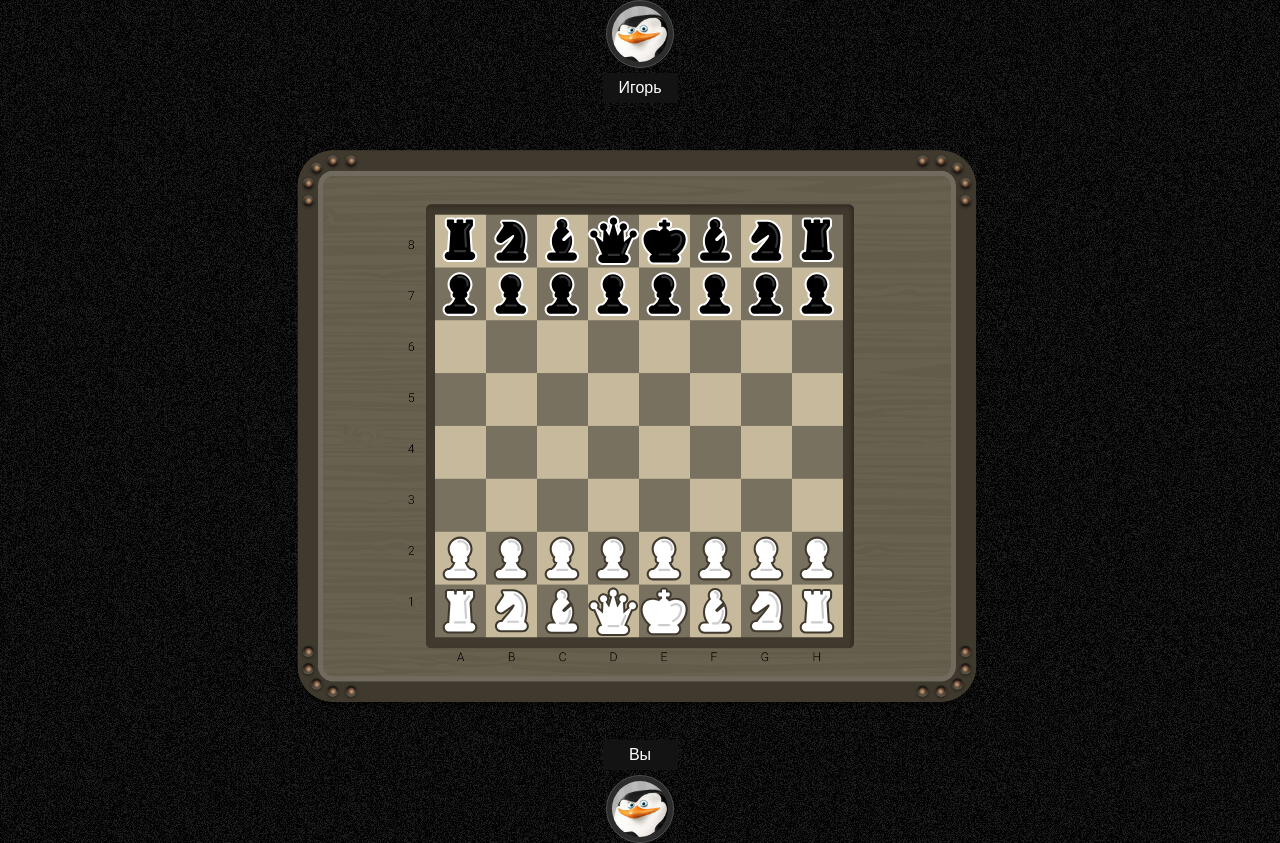
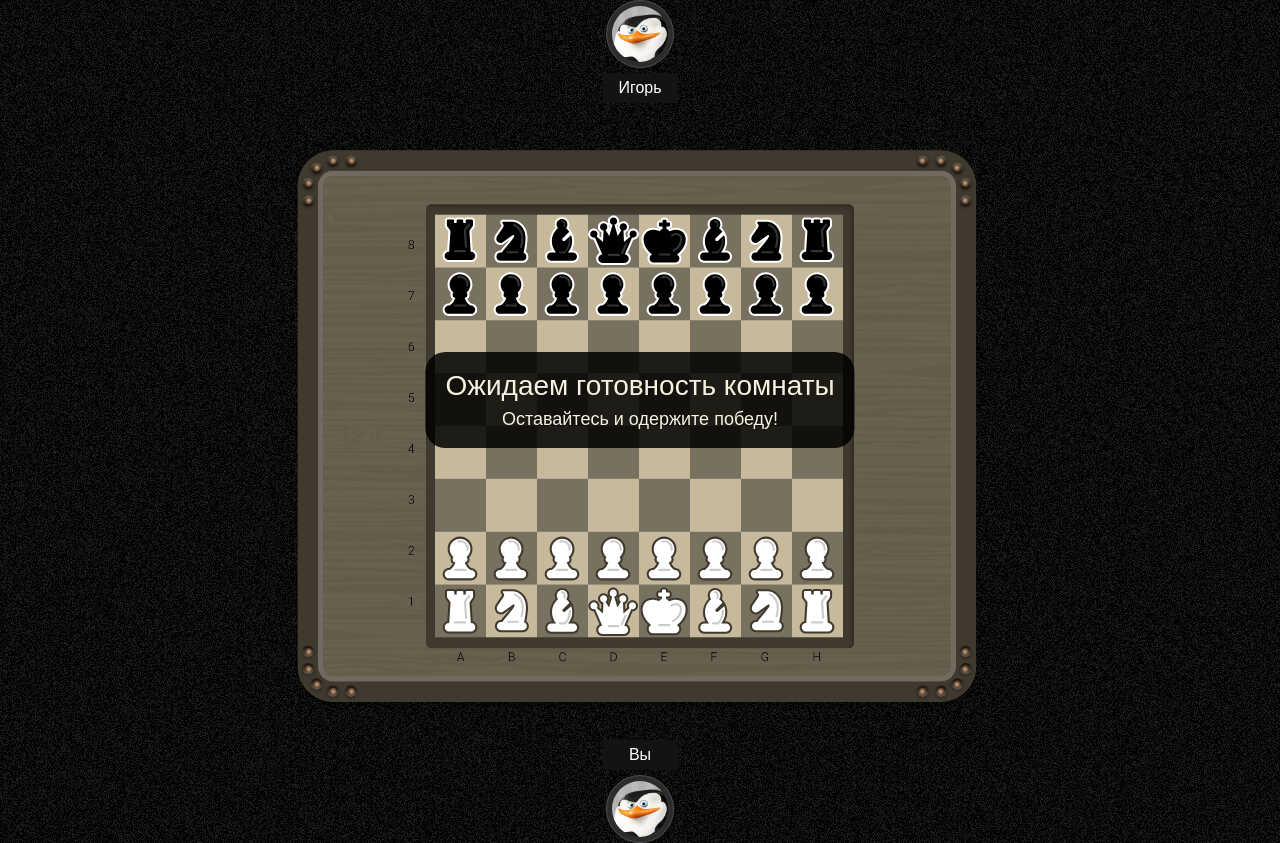
Before and after one commit to SOFG1/chess-test, a Vue app: page / in a window 1280 px wide. Built offline with nearby package versions, Linux system fonts and the light colour scheme.

Commit message:
add alert component

```diff
--- /dev/null
+++ b/src/UI/UIAlert.vue
@@ -0,0 +1,35 @@
+<script setup lang="ts">
+defineProps<{ title: string; text?: string }>();
+</script>
+
+<template>
+  <div class="alert">
+    <p class="title">{{ title }}</p>
+    <p v-if="text" class="text">{{ text }}</p>
+  </div>
+</template>
+
+<style scoped>
+
+.alert {
+  position: fixed;
+  top: 50%;
+  left: 50%;
+  transform: translate(-50%, -50%);
+  background-color: rgba(0, 0, 0, 0.85);
+  padding: 20px;
+  border-radius: 20px;
+  color: #F9F1DF;
+  text-align: center;
+}
+
+.title {
+  font-size: 28px;
+  font-family: "Arial";
+  margin-bottom: 10px;
+}
+
+.text {
+  font-size: 18px;
+}
+</style>
--- a/src/pages/GamePage.vue
+++ b/src/pages/GamePage.vue
@@ -1,6 +1,7 @@
 <script setup lang="ts">
 import PlayerComponent from "@/components/PlayerComponent.vue";
 import TableComponent from "@/components/TableComponent.vue";
+import UIAlert from "@/UI/UIAlert.vue";
 </script>
 
 <template>
@@ -8,6 +9,10 @@ import TableComponent from "@/components/TableComponent.vue";
     <PlayerComponent name="Игорь" />
     <TableComponent />
     <PlayerComponent name="Вы" :you="true" />
+    <UIAlert
+      title="Ожидаем готовность комнаты"
+      text="Оставайтесь и одержите победу!"
+    />
   </div>
 </template>
 
```
